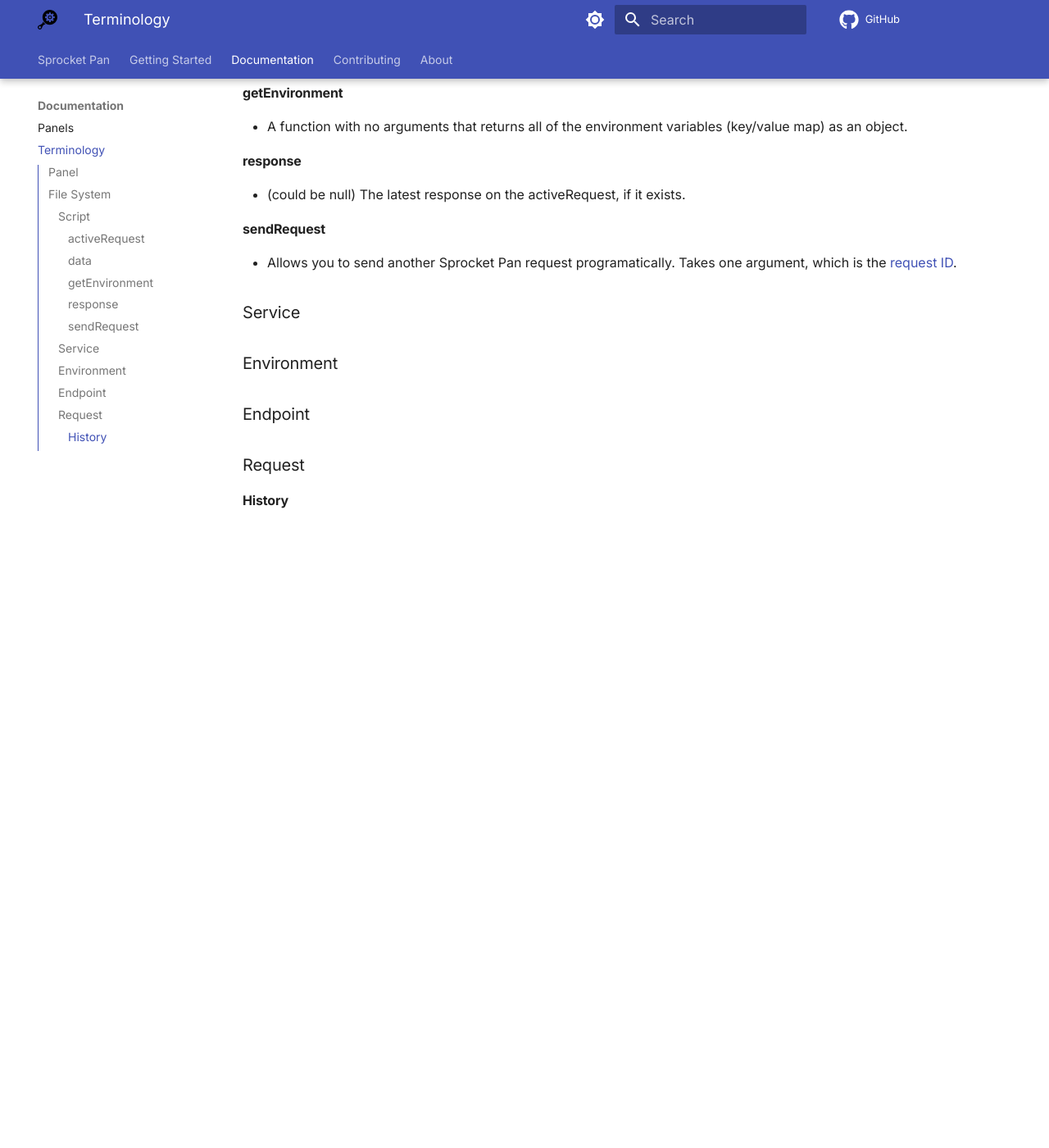
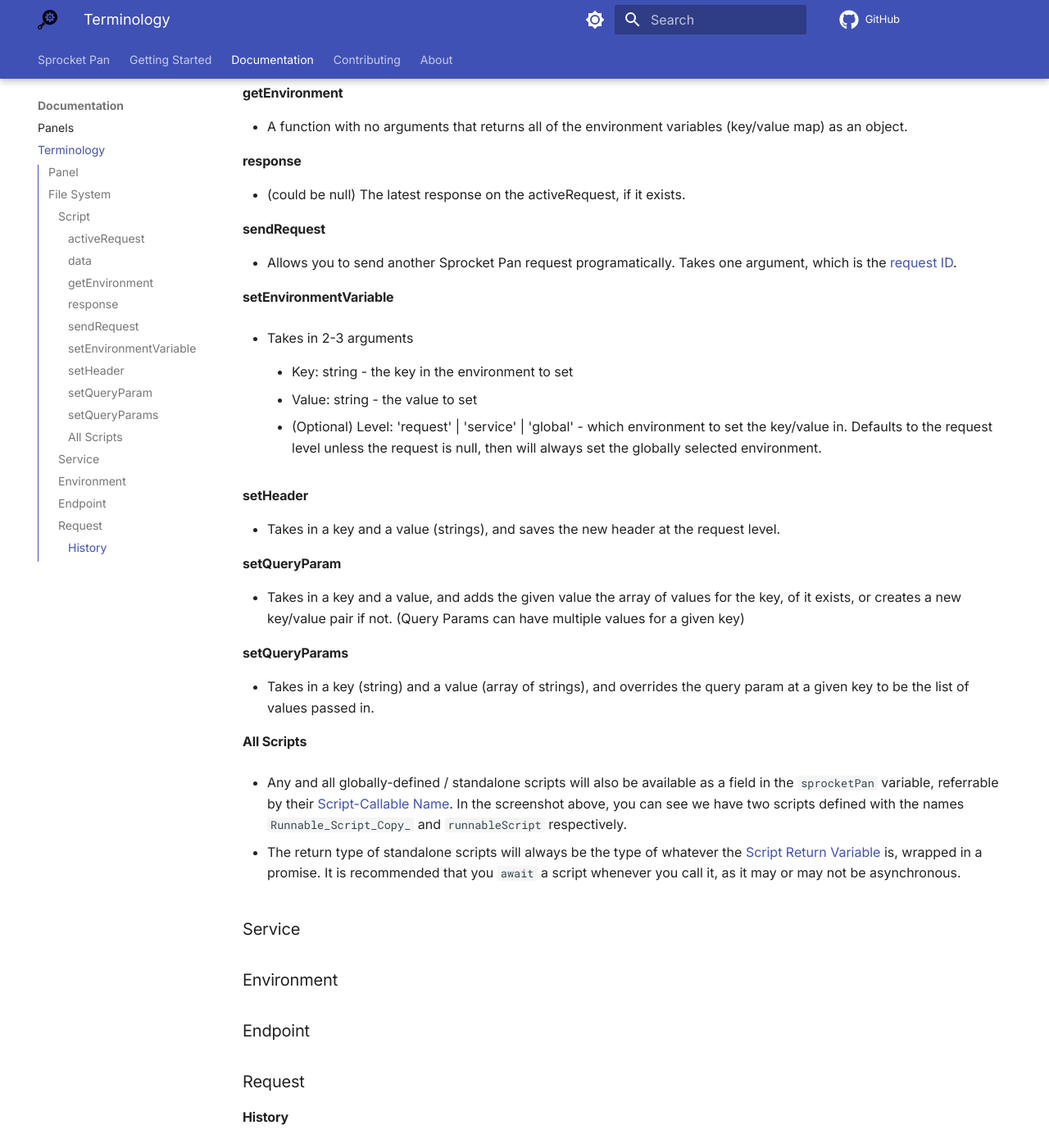
Before and after one commit to itaifish/sprocket-docs, an MkDocs documentation site: the page built from docs/documentation/terminology.md, in a window 1280 px wide and 1400 px high, scrolled down 1096 px. Shown: the whole window at 82% size. Built offline with MkDocs 1.6.1 and Material for MkDocs 9.7.7, drawn with Linux system fonts in a browser that asks for light colours; comment, search, counter and statistics services are not loaded; the version menu is left out; before the commit the page ends 1744 px from its top, so only the background shows below that.

Commit message:
scripts terminology

```diff
--- a/docs/documentation/terminology.md
+++ b/docs/documentation/terminology.md
@@ -34,6 +34,34 @@ Let's run through the different fields:
 
  * Allows you to send another Sprocket Pan request programatically. Takes one argument, which is the [request ID](../panels/#gitrequestid).
 
+#### setEnvironmentVariable
+
+* Takes in 2-3 arguments
+
+    * Key: string - the key in the environment to set
+
+    * Value: string - the value to set
+
+    * (Optional) Level: 'request' | 'service' | 'global' - which environment to set the key/value in. Defaults to the request level unless the request is null, then will always set the globally selected environment.
+
+#### setHeader
+
+ * Takes in a key and a value (strings), and saves the new header at the request level.
+
+#### setQueryParam
+
+ * Takes in a key and a value, and adds the given value the array of values for the key, of it exists, or creates a new key/value pair if not. (Query Params can have multiple values for a given key)
+
+#### setQueryParams
+
+ * Takes in a key (string) and a value (array of strings), and overrides the query param at a given key to be the list of values passed in.
+
+#### All Scripts
+
+ * Any and all globally-defined / standalone scripts will also be available as a field in the `sprocketPan` variable, referrable by their [Script-Callable Name](../panels/#scriptcallablename). In the screenshot above, you can see we have two scripts defined with the names `Runnable_Script_Copy_` and `runnableScript` respectively.
+
+ * The return type of standalone scripts will always be the type of whatever the [Script Return Variable](../panels/#scriptreturnvariable) is, wrapped in a promise. It is recommended that you `await` a script whenever you call it, as it may or may not be asynchronous.
+
 ### Service
 
 ### Environment
```
Also changed, not shown: docs/documentation/panels.md (+3 -1 lines).
